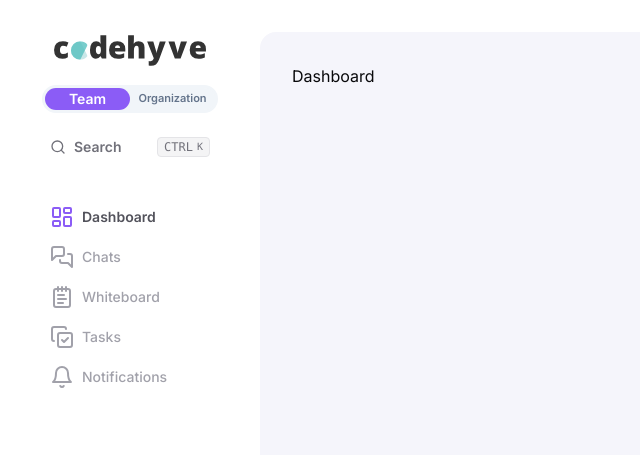
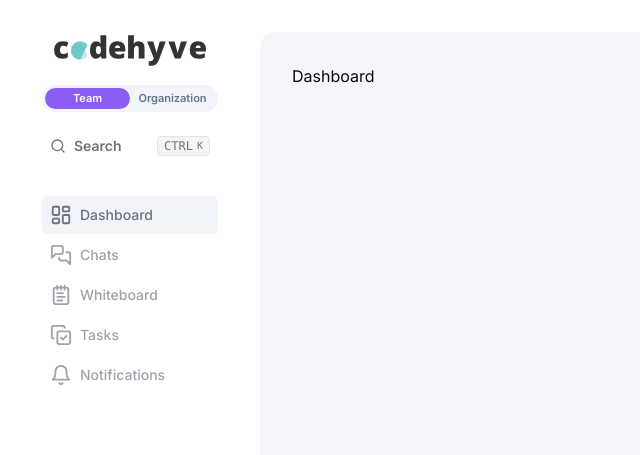
Before and after one commit to TobCraft3521/codehyve, a Next.js app: page /dashboard/1 in a window 1280 px wide. Shown: the top 455 px of the page, without its empty margins (0-640 px from the left). Built offline with nearby package versions, Linux system fonts and the light colour scheme; no server answers.

Commit message:
add tab routing and zustand according state highlight in tabs

```diff
--- a/app/(app)/dashboard/[organizationId]/(dashboard)/page.tsx
+++ b/app/(app)/dashboard/[organizationId]/(dashboard)/page.tsx
@@ -7,6 +7,8 @@ const Dashboard = () => {
   const appState = useAppState()
   useEffect(() => {
     appState.setTab("dashboard")
+
+    // eslint-disable-next-line react-hooks/exhaustive-deps
   }, [])
 
   return <div className="">Dashboard</div>
--- a/app/(app)/dashboard/[organizationId]/layout.tsx
+++ b/app/(app)/dashboard/[organizationId]/layout.tsx
@@ -6,8 +6,8 @@ const DashboardLayout = ({ children }: { children: React.ReactNode }) => {
     <main className="flex h-screen w-full flex-col">
       <div className="flex w-full flex-1 flex-row">
         <SideBar className="hidden lg:flex" />
-        <div className="flex min-h-screen flex-1 flex-col pl-0 pt-8">
-          <div className="flex flex-1 bg-[#F5F5FB] p-8 dark:bg-[#151419] md:rounded-tl-2xl">
+        <div className="flex min-h-screen flex-1 flex-col pl-0 p-4 pt-8">
+          <div className="flex flex-1 bg-[#F5F5FB] p-8 dark:bg-[#151419] md:rounded-2xl">
             {children}
           </div>
         </div>
--- a/components/dashboard/sidebar/sidebar.module.css
+++ b/components/dashboard/sidebar/sidebar.module.css
@@ -3,7 +3,7 @@
   display: grid;
   grid-template-columns: repeat(2, 1fr);
   width: 11rem;
-  height: 1.75rem;
+  height: 1.7rem;
   border-radius: 99999px;
   color: #343434;
   font-weight: 600;
--- a/components/dashboard/sidebar/sidebar.tsx
+++ b/components/dashboard/sidebar/sidebar.tsx
@@ -22,6 +22,7 @@ import styles from "./sidebar.module.css"
 import { User } from "@supabase/supabase-js"
 import UserCard from "./user-card"
 import { useAppState } from "@/hooks/use-appstate"
+import { useParams, useRouter } from "next/navigation"
 
 interface SideBarProps {
   className?: string
@@ -31,6 +32,7 @@ const SideBar = ({ className }: SideBarProps) => {
   const [team, setTeam] = useState(true)
   const supabase = queryBrowserClient()
   const [user, setUser] = useState<User | null>(null)
+  const orgId = useParams().organizationId
   useEffect(() => {
     const fetchUser = async () => {
       const { data, error } = await supabase.auth.getUser()
@@ -40,7 +42,39 @@ const SideBar = ({ className }: SideBarProps) => {
     fetchUser()
   }, [supabase.auth])
   const appState = useAppState()
-  console.log(appState.tab)
+  const router = useRouter()
+  const tabs = [
+    {
+      name: "Dashboard",
+      icon: <LayoutDashboard size={22} />,
+      id: "dashboard",
+      href: "/dashboard/" + orgId,
+    },
+    {
+      name: "Chats",
+      icon: <MessagesSquare size={22} />,
+      id: "chats",
+      href: "/dashboard/" + orgId + "/chats",
+    },
+    {
+      name: "Whiteboard",
+      icon: <NotepadText size={22} />,
+      id: "whiteboard",
+      href: "/dashboard/" + orgId + "/whiteboard",
+    },
+    {
+      name: "Tasks",
+      icon: <CopyCheck size={22} />,
+      id: "tasks",
+      href: "/dashboard/" + orgId + "/tasks",
+    },
+    {
+      name: "Notifications",
+      icon: <Bell size={22} />,
+      id: "notifications",
+      href: "/dashboard/" + orgId + "/notifications",
+    },
+  ]
   return (
     <div
       className={cn(
@@ -77,7 +111,7 @@ const SideBar = ({ className }: SideBarProps) => {
               "border-[3px] border-slate-100 bg-slate-100 dark:border-zinc-800 dark:bg-zinc-800",
             )}
           >
-            <div>Team</div>
+            <div className="!text-[11px]">Team</div>
             <div className="!text-[11px]">Organization</div>
           </label>
 
@@ -95,37 +129,24 @@ const SideBar = ({ className }: SideBarProps) => {
           </button>
         </div>
 
-        <div className="mt-6 flex w-full flex-col items-center p-2 text-sm font-medium">
-          <Link
-            href="#"
-            className="flex w-44 flex-row items-center gap-2 rounded-md p-2 font-semibold text-zinc-600 hover:bg-slate-100 dark:text-white hover:dark:bg-zinc-800"
-          >
-            <LayoutDashboard size={24} className="text-violet-500" /> Dashboard
-          </Link>
-          <Link
-            href="#"
-            className="flex w-44 flex-row items-center gap-2 rounded-md p-2 text-zinc-400 transition-all hover:bg-slate-100 hover:text-zinc-500 hover:dark:bg-zinc-800 hover:dark:text-zinc-300"
-          >
-            <MessagesSquare size={24} /> Chats
-          </Link>
-          <Link
-            href="#"
-            className="flex w-44 flex-row items-center gap-2 rounded-md p-2 text-zinc-400 transition-all hover:bg-slate-100 hover:text-zinc-500 hover:dark:bg-zinc-800 hover:dark:text-zinc-300"
-          >
-            <NotepadText size={24} /> Whiteboard
-          </Link>
-          <Link
-            href="#"
-            className="flex w-44 flex-row items-center gap-2 rounded-md p-2 text-zinc-400 transition-all hover:bg-slate-100 hover:text-zinc-500 hover:dark:bg-zinc-800 hover:dark:text-zinc-300"
-          >
-            <CopyCheck size={24} /> Tasks
-          </Link>
-          <Link
-            href="#"
-            className="flex w-44 flex-row items-center gap-2 rounded-md p-2 text-zinc-400 transition-all hover:bg-slate-100 hover:text-zinc-500 hover:dark:bg-zinc-800 hover:dark:text-zinc-300"
-          >
-            <Bell size={24} /> Notifications
-          </Link>
+        <div className="mt-6 flex w-full flex-col items-center gap-0.5 p-2 text-sm font-medium">
+          {tabs.map((tab) => (
+            <Link
+              href={tab.href}
+              key={tab.id}
+              className={cn(
+                "flex w-44 flex-row items-center gap-2 rounded-md p-2 text-sm text-zinc-400 transition-all",
+                appState.tab === tab.id
+                  ? "bg-slate-100 text-zinc-500 dark:bg-zinc-800"
+                  : "hover:bg-slate-100 hover:text-zinc-500 hover:dark:bg-zinc-800 hover:dark:text-zinc-300",
+              )}
+              onClick={() => {
+                appState.setTab(tab.id)
+              }}
+            >
+              {tab.icon} {tab.name}
+            </Link>
+          ))}
         </div>
       </div>
       <div className="w-full p-8">
```
